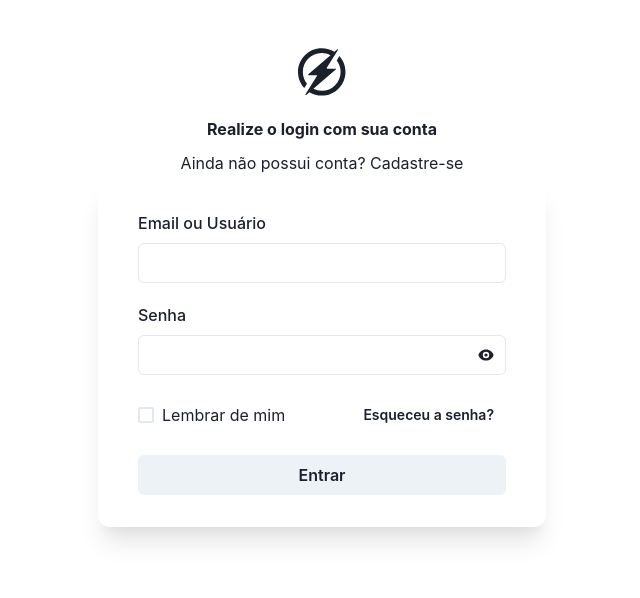
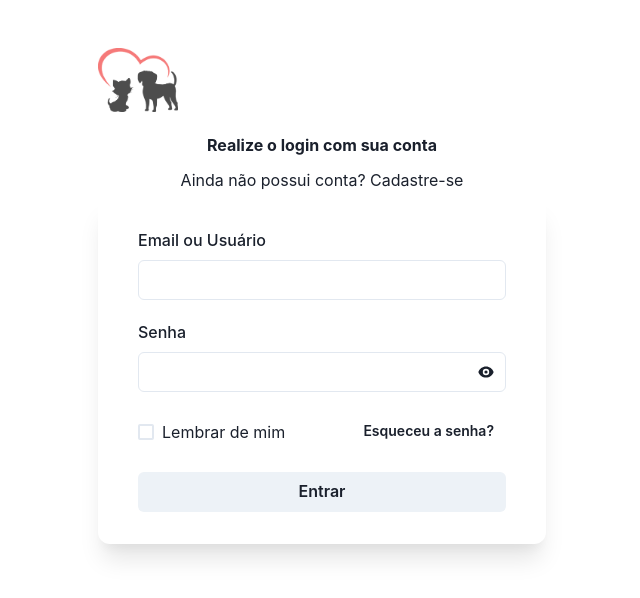
Before and after one commit to netosantosbr/adotar-front, a React (Vite) app: page /auth/login in a window 1280 px wide. Shown: the top 598 px of the page, without its empty margins (318-958 px from the left). Built offline with nearby package versions, Linux system fonts and the light colour scheme.

Commit message:
refactor: adjusted logo component to fit new logo

```diff
--- a/src/app/modules/auth/components/logo/index.tsx
+++ b/src/app/modules/auth/components/logo/index.tsx
@@ -1,24 +1,8 @@
 import React from "react";
-import { chakra, HTMLChakraProps } from "@chakra-ui/react";
+import { logo } from "../../../../assets";
 
-const Logo = (props: HTMLChakraProps<"svg">) => {
-  return (
-    <chakra.svg
-      color='accent'
-      height='12'
-      width='auto'
-      viewBox='0 0 89 89'
-      xmlns='http://www.w3.org/2000/svg'
-      {...props}
-    >
-      <path
-        fill='currentColor'
-        fillRule='evenodd'
-        clipRule='evenodd'
-        d='M76.7528 14.9002C83.7459 22.6904 88 32.9894 88 44.282C88 68.5826 68.3005 88.282 44 88.282C35.6893 88.282 27.9167 85.978 21.2863 81.9737L15.3884 87.0521C14.5187 87.801 13.2784 86.7338 13.8892 85.7622L22.556 71.9745L22.5485 71.9656C22.5514 71.9678 22.5544 71.9701 22.5573 71.9724L35.1199 51.9871C35.5385 51.3211 35.0599 50.4549 34.2733 50.4549H19.8769C18.9505 50.4549 18.5222 49.304 19.2231 48.6983L60.245 13.2494C55.3897 10.7025 49.8631 9.26163 44 9.26163C24.6588 9.26163 8.97959 24.9408 8.97959 44.282C8.97959 52.5687 11.8577 60.1831 16.6689 66.1802L11.7467 74.211C4.45724 66.3591 0 55.8411 0 44.282C0 19.9815 19.6995 0.282043 44 0.282043C52.6142 0.282043 60.6502 2.75747 67.4355 7.03577L72.5813 2.58901C73.4507 1.83776 74.6934 2.9057 74.0815 3.87819L53.421 36.7143C53.002 37.3802 53.4806 38.2468 54.2674 38.2468H69.3753C70.3026 38.2468 70.7305 39.3996 70.0278 40.0046L28.5503 75.719C33.2103 78.0136 38.4546 79.3025 44 79.3025C63.3412 79.3025 79.0204 63.6233 79.0204 44.282C79.0204 36.2682 76.3286 28.883 71.7999 22.9813L76.7528 14.9002Z'
-      />
-    </chakra.svg>
-  );
+const Logo = () => {
+  return <img src={logo} width={80} alt={"logotipo"} />;
 };
 
 export default Logo;
```
